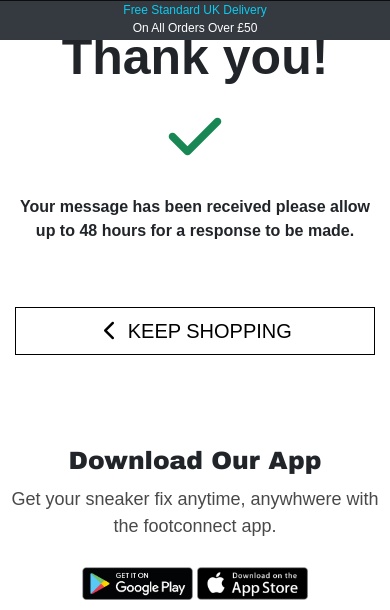
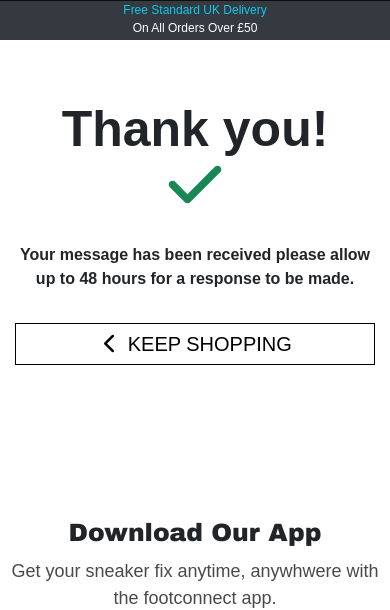
Before and after one commit to MattB859/foot-connect, a Django app: page /sendemail/success/ in a window 390 px wide. Shown: the part 62-672 px from the top of the page. Run offline with Django 3.2, Linux system fonts and the light colour scheme; parts of the project's set-up code (start-up, migrations or seed data) failed here and were passed over; some libraries are stand-ins or nearby versions.

```diff
--- a/sendemail/templates/contacts/success.html
+++ b/sendemail/templates/contacts/success.html
@@ -2,14 +2,14 @@
 {% load static %}
 
 {% block content %}
-<div class="container-fluid h-50">
-    <h1 class="text-center success-message font-weight-bold mt-5">Thank you!</h1>
-    <i class="fas fa-check mt-4"></i>
+<div class="container-fluid h-50 mt-4">
+    <h1 class="text-center success-message font-weight-bold">Thank you!</h1>
+    <i class="fas fa-check"></i>
     <p class="text-center font-weight-bold mt-3">Your message has been received
     please allow up to 48 hours for a
     response to be made.</p>
     <div class="text-center">
-        <a href="{% url 'products' %}" class="mt-5 btn btn-outline-black rounded-0 btn-lg">
+        <a href="{% url 'products' %}" class="mt-5 btn success-btn btn-outline-black rounded-0 btn-lg">
             <span class="icon ">
                 <i class="fas fa-chevron-left"></i>
             </span>
--- a/sendemail/views.py
+++ b/sendemail/views.py
@@ -3,11 +3,30 @@ from django.core.mail import send_mail
 from django.http import HttpResponse, HttpResponseRedirect
 from django.shortcuts import render, redirect
 from django.conf import settings
+from .forms import ContactForm
+
+#def contact_view(request):
+    #if request.method == 'GET':
+        #form = ContactForm()
+    #else:
+        #form = ContactForm(request.POST)
+        #if form.is_valid():
+            #name = form.cleaned_data['name']
+            #emailaddress = form.cleaned_data['emailaddress']
+            #message = form.cleaned_data['message']
+            #try:
+                #send_mail(
+                    #name, message,
+                    #emailaddress,
+                    #['gmail'])
+            #except BadHeaderError:
+                #return HttpResponse('Invalid header found.')
+            #return redirect('success')
+    #return render(request, "contacts/email.html", {'form': form})
 
 
 def contact_view(request):
     if request.method == 'POST':
-        print(request.POST)
         name = request.POST.get('name')
         email = request.POST.get('email')
         message = request.POST.get('message')
--- a/static/css/base.css
+++ b/static/css/base.css
@@ -67,6 +67,8 @@ body {
     font-family: Arial, Helvetica, sans-serif;
 }
 
+
+/* Mobile Sidbar menu overlay */
 #sidebar-overlay{
     display: none;
     position: fixed;
@@ -1513,6 +1515,15 @@ form textarea:focus {
         float: right;
         margin-left: 5px;
       }
+
+    .success-message{
+        margin-top: 200px;
+    }
+
+    .mt-5, .my-5 {
+        margin-top: 0rem!important;
+        padding: 5px 16px;
+    }
 }
 
 /* fixed top navbar only on medium and up */
@@ -1867,6 +1878,15 @@ form textarea:focus {
         font-size: 20px;
         float: left;
     }
+
+    .success-message{
+        margin-top: 120px;
+    }
+
+    .mt-5, .my-5 {
+        margin-top: 1rem!important;
+
+    }
 }
 
 @media (max-width: 360px) {
@@ -1877,12 +1897,20 @@ form textarea:focus {
         font-size: 16px;
     }
 
-
     .menu-app{
         position: relative;
         top: 34%;
         padding: 15px;
         font-family: 'Squada One', cursive;
+    }
+
+    .success-message{
+        margin-top: 80px;
+    }
+
+    .mt-5, .my-5 {
+        margin-top: 0rem!important;
+
     }
 
     .btn{
```
Also changed, not shown: sendemail/forms.py (added, +9 -0 lines), README.md.
